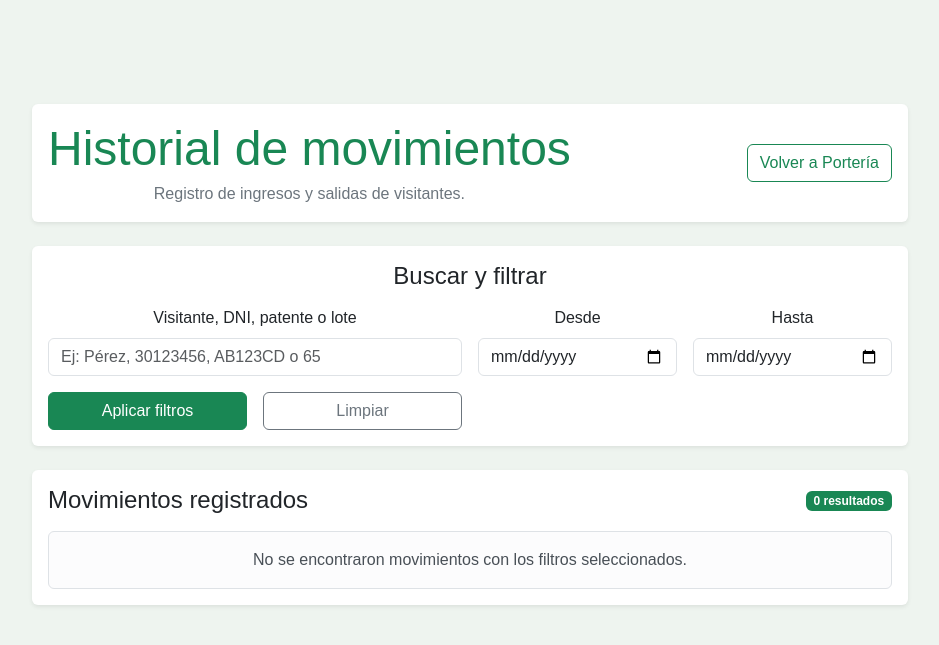
After one commit to rodrigocesantiago-arg/LasAcaciasHudson, a Django app: page /seguridad/historial/ in a window 1280 px wide. The commit adds this page. Shown: the top 645 px of the page, without its empty margins (170-1109 px from the left). Run offline with Django 5.2, Linux system fonts and the light colour scheme; the visitor is signed in with stand-in values (Sample User, id 1); data that the repository does not hold is empty.

Commit message:
Agregar historial de movimientos de porteria

```diff
--- /dev/null
+++ b/backend/core/templates/core/historial_seguridad.html
@@ -0,0 +1,107 @@
+{% load static %}
+<!DOCTYPE html>
+<html lang="es">
+<head>
+    <meta charset="UTF-8">
+    <meta name="viewport" content="width=device-width, initial-scale=1.0">
+    <title>Comunidad360 - Historial de Seguridad</title>
+    <link href="https://cdn.jsdelivr.net/npm/bootstrap@5.3.7/dist/css/bootstrap.min.css" rel="stylesheet">
+    <link rel="stylesheet" href="{% static 'core/css/styles.css' %}">
+</head>
+<body>
+<div class="container py-4">
+    <div class="card shadow-sm border-0 mb-4">
+        <div class="card-body">
+            <div class="d-flex justify-content-between align-items-center flex-wrap gap-3">
+                <div>
+                    <h1 class="text-success mb-1">Historial de movimientos</h1>
+                    <div class="text-secondary">Registro de ingresos y salidas de visitantes.</div>
+                </div>
+                <a href="{% url 'seguridad_visitas' %}" class="btn btn-outline-success">
+                    Volver a Portería
+                </a>
+            </div>
+        </div>
+    </div>
+
+    <div class="card shadow-sm border-0 mb-4">
+        <div class="card-body">
+            <h4 class="mb-3">Buscar y filtrar</h4>
+            <form method="get">
+                <div class="row g-3">
+                    <div class="col-lg-6">
+                        <label class="form-label">Visitante, DNI, patente o lote</label>
+                        <input type="text" name="q" value="{{ busqueda }}" class="form-control"
+                               placeholder="Ej: Pérez, 30123456, AB123CD o 65">
+                    </div>
+                    <div class="col-md-3">
+                        <label class="form-label">Desde</label>
+                        <input type="date" name="desde" value="{{ fecha_desde }}" class="form-control">
+                    </div>
+                    <div class="col-md-3">
+                        <label class="form-label">Hasta</label>
+                        <input type="date" name="hasta" value="{{ fecha_hasta }}" class="form-control">
+                    </div>
+                    <div class="col-md-3 d-grid">
+                        <button type="submit" class="btn btn-success">Aplicar filtros</button>
+                    </div>
+                    <div class="col-md-3 d-grid">
+                        <a href="{% url 'historial_seguridad' %}" class="btn btn-outline-secondary">Limpiar</a>
+                    </div>
+                </div>
+            </form>
+        </div>
+    </div>
+
+    <div class="card shadow-sm border-0">
+        <div class="card-body">
+            <div class="d-flex justify-content-between align-items-center mb-3 flex-wrap gap-2">
+                <h4 class="mb-0">Movimientos registrados</h4>
+                <span class="badge text-bg-success">{{ movimientos|length }} resultado{{ movimientos|length|pluralize }}</span>
+            </div>
+
+            {% if movimientos %}
+                <div class="table-responsive">
+                    <table class="table table-hover align-middle">
+                        <thead>
+                            <tr>
+                                <th>Visitante</th>
+                                <th>DNI</th>
+                                <th>Patente</th>
+                                <th>Lote</th>
+                                <th>Fecha autorizada</th>
+                                <th>Ingreso</th>
+                                <th>Salida</th>
+                                <th>Estado</th>
+                            </tr>
+                        </thead>
+                        <tbody>
+                        {% for visita in movimientos %}
+                            <tr>
+                                <td class="fw-bold">{{ visita.apellido }}, {{ visita.nombre }}</td>
+                                <td>{{ visita.dni }}</td>
+                                <td>{% if visita.patente %}<span class="badge text-bg-dark">{{ visita.patente }}</span>{% else %}<span class="text-secondary">—</span>{% endif %}</td>
+                                <td><span class="fw-bold">{{ visita.lote.numero }}</span>{% if visita.lote.apellido_familia %}<div class="small text-secondary">{{ visita.lote.apellido_familia }}</div>{% endif %}</td>
+                                <td>{{ visita.fecha|date:"d/m/Y" }}</td>
+                                <td>{% if visita.fecha_hora_ingreso %}<div class="fw-bold">{{ visita.fecha_hora_ingreso|date:"H:i" }}</div><div class="small text-secondary">{{ visita.fecha_hora_ingreso|date:"d/m/Y" }}</div>{% else %}<span class="text-secondary">—</span>{% endif %}</td>
+                                <td>{% if visita.fecha_hora_salida %}<div class="fw-bold">{{ visita.fecha_hora_salida|date:"H:i" }}</div><div class="small text-secondary">{{ visita.fecha_hora_salida|date:"d/m/Y" }}</div>{% else %}<span class="text-secondary">—</span>{% endif %}</td>
+                                <td>
+                                    {% if visita.fecha_hora_salida %}
+                                        <span class="badge text-bg-secondary">Finalizada</span>
+                                    {% else %}
+                                        <span class="badge text-bg-warning">Dentro</span>
+                                    {% endif %}
+                                </td>
+                            </tr>
+                        {% endfor %}
+                        </tbody>
+                    </table>
+                </div>
+            {% else %}
+                <div class="alert alert-light border mb-0">No se encontraron movimientos con los filtros seleccionados.</div>
+            {% endif %}
+        </div>
+    </div>
+</div>
+</body>
+</html>
--- a/backend/core/urls.py
+++ b/backend/core/urls.py
@@ -3,195 +3,42 @@ from . import views
 
 
 urlpatterns = [
-    path(
-        "",
-        views.home,
-        name="home"
-    ),
+    path("", views.home, name="home"),
+    path("login/", views.login_view, name="login"),
+    path("portal/", views.portal, name="portal"),
+    path("noticias/", views.noticias_view, name="noticias"),
+    path("cumpleanios/", views.cumpleanios_view, name="cumpleanios"),
+    path("mi-familia/", views.mi_familia, name="mi_familia"),
+    path("mi-familia/solicitar-modificacion/", views.solicitar_modificacion_familia, name="solicitar_modificacion_familia"),
+    path("mis-reservas-sum/", views.mis_reservas_sum, name="mis_reservas_sum"),
+    path("disponibilidad-sum/", views.disponibilidad_sum, name="disponibilidad_sum"),
+    path("reservar-sum/", views.reservar_sum, name="reservar_sum"),
+    path("cancelar-reserva-sum/<int:reserva_id>/", views.cancelar_reserva_sum, name="cancelar_reserva_sum"),
+    path("reclamos/", views.mis_reclamos, name="mis_reclamos"),
+    path("reclamos/nuevo/", views.nuevo_reclamo, name="nuevo_reclamo"),
+    path("mis-encomiendas/", views.mis_encomiendas, name="mis_encomiendas"),
+    path("documentos/", views.documentos_view, name="documentos"),
+    path("contactos-utiles/", views.contactos_utiles, name="contactos_utiles"),
 
-    path(
-        "login/",
-        views.login_view,
-        name="login"
-    ),
+    # VISITAS
+    path("visitas/", views.visitas_view, name="visitas"),
+    path("visitas/autorizar/", views.autorizar_visita, name="autorizar_visita"),
+    path("visitas/historial/", views.historial_visitas, name="historial_visitas"),
+    path("visitas/agenda/", views.agenda_visitas, name="agenda_visitas"),
+    path("visitas/invitados-frecuentes/", views.invitados_frecuentes, name="invitados_frecuentes"),
+    path("visitas/invitados-frecuentes/nuevo/", views.nuevo_invitado_frecuente, name="nuevo_invitado_frecuente"),
+    path("visitas/<int:visita_id>/cancelar/", views.cancelar_visita, name="cancelar_visita"),
 
-    path(
-        "portal/",
-        views.portal,
-        name="portal"
-    ),
+    # CARGA MASIVA DE VISITAS
+    path("visitas/carga-masiva/", views.carga_masiva_visitas, name="carga_masiva_visitas"),
+    path("visitas/carga-masiva/confirmar/", views.confirmar_carga_masiva_visitas, name="confirmar_carga_masiva_visitas"),
+    path("visitas/carga-masiva/plantilla/", views.descargar_plantilla_visitas, name="descargar_plantilla_visitas"),
 
-    path(
-        "noticias/",
-        views.noticias_view,
-        name="noticias"
-    ),
+    # SEGURIDAD / PORTERÍA
+    path("seguridad/visitas/", views.seguridad_visitas, name="seguridad_visitas"),
+    path("seguridad/historial/", views.historial_seguridad, name="historial_seguridad"),
+    path("seguridad/visitas/<int:visita_id>/ingreso/", views.registrar_ingreso, name="registrar_ingreso"),
+    path("seguridad/visitas/<int:visita_id>/salida/", views.registrar_salida, name="registrar_salida"),
 
-    path(
-        "cumpleanios/",
-        views.cumpleanios_view,
-        name="cumpleanios"
-    ),
-
-    path(
-        "mi-familia/",
-        views.mi_familia,
-        name="mi_familia"
-    ),
-
-    path(
-        "mi-familia/solicitar-modificacion/",
-        views.solicitar_modificacion_familia,
-        name="solicitar_modificacion_familia"
-    ),
-
-    path(
-        "mis-reservas-sum/",
-        views.mis_reservas_sum,
-        name="mis_reservas_sum"
-    ),
-
-    path(
-        "disponibilidad-sum/",
-        views.disponibilidad_sum,
-        name="disponibilidad_sum"
-    ),
-
-    path(
-        "reservar-sum/",
-        views.reservar_sum,
-        name="reservar_sum"
-    ),
-
-    path(
-        "cancelar-reserva-sum/<int:reserva_id>/",
-        views.cancelar_reserva_sum,
-        name="cancelar_reserva_sum"
-    ),
-
-    path(
-        "reclamos/",
-        views.mis_reclamos,
-        name="mis_reclamos"
-    ),
-
-    path(
-        "reclamos/nuevo/",
-        views.nuevo_reclamo,
-        name="nuevo_reclamo"
-    ),
-
-    path(
-        "mis-encomiendas/",
-        views.mis_encomiendas,
-        name="mis_encomiendas"
-    ),
-
-    path(
-        "documentos/",
-        views.documentos_view,
-        name="documentos"
-    ),
-
-    path(
-        "contactos-utiles/",
-        views.contactos_utiles,
-        name="contactos_utiles"
-    ),
-
-    # -------------------------------------------------
-    # VISITAS
-    # -------------------------------------------------
-
-    path(
-        "visitas/",
-        views.visitas_view,
-        name="visitas"
-    ),
-
-    path(
-        "visitas/autorizar/",
-        views.autorizar_visita,
-        name="autorizar_visita"
-    ),
-
-    path(
-        "visitas/historial/",
-        views.historial_visitas,
-        name="historial_visitas"
-    ),
-
-    path(
-        "visitas/agenda/",
-        views.agenda_visitas,
-        name="agenda_visitas"
-    ),
-
-    path(
-        "visitas/invitados-frecuentes/",
-        views.invitados_frecuentes,
-        name="invitados_frecuentes"
-    ),
-
-    path(
-        "visitas/invitados-frecuentes/nuevo/",
-        views.nuevo_invitado_frecuente,
-        name="nuevo_invitado_frecuente"
-    ),
-
-    path(
-        "visitas/<int:visita_id>/cancelar/",
-        views.cancelar_visita,
-        name="cancelar_visita"
-    ),
-
-    # -------------------------------------------------
-    # CARGA MASIVA DE VISITAS
-    # -------------------------------------------------
-
-    path(
-        "visitas/carga-masiva/",
-        views.carga_masiva_visitas,
-        name="carga_masiva_visitas"
-    ),
-
-    path(
-        "visitas/carga-masiva/confirmar/",
-        views.confirmar_carga_masiva_visitas,
-        name="confirmar_carga_masiva_visitas"
-    ),
-
-    path(
-        "visitas/carga-masiva/plantilla/",
-        views.descargar_plantilla_visitas,
-        name="descargar_plantilla_visitas"
-    ),
-
-    # -------------------------------------------------
-    # SEGURIDAD / PORTERÍA
-    # -------------------------------------------------
-
-    path(
-        "seguridad/visitas/",
-        views.seguridad_visitas,
-        name="seguridad_visitas"
-    ),
-
-    path(
-        "seguridad/visitas/<int:visita_id>/ingreso/",
-        views.registrar_ingreso,
-        name="registrar_ingreso"
-    ),
-
-    path(
-        "seguridad/visitas/<int:visita_id>/salida/",
-        views.registrar_salida,
-        name="registrar_salida"
-    ),
-
-    path(
-        "logout/",
-        views.logout_view,
-        name="logout"
-    ),
+    path("logout/", views.logout_view, name="logout"),
 ]
--- a/backend/core/views.py
+++ b/backend/core/views.py
@@ -1481,6 +1481,64 @@ def seguridad_visitas(request):
 
 
 # -------------------------------------------------
+# SEGURIDAD / PORTERÍA - HISTORIAL
+# -------------------------------------------------
+
+def historial_seguridad(request):
+    from django.db.models import Q
+
+    if not request.user.is_authenticated:
+        return redirect("home")
+
+    if not request.user.is_staff:
+        return redirect("portal")
+
+    busqueda = request.GET.get("q", "").strip()
+    fecha_desde = request.GET.get("desde", "").strip()
+    fecha_hasta = request.GET.get("hasta", "").strip()
+
+    movimientos = Visita.objects.filter(
+        Q(fecha_hora_ingreso__isnull=False)
+        | Q(fecha_hora_salida__isnull=False)
+    ).select_related("lote")
+
+    if busqueda:
+        movimientos = movimientos.filter(
+            Q(dni__icontains=busqueda)
+            | Q(patente__icontains=busqueda)
+            | Q(apellido__icontains=busqueda)
+            | Q(nombre__icontains=busqueda)
+            | Q(lote__numero__icontains=busqueda)
+        )
+
+    if fecha_desde:
+        movimientos = movimientos.filter(
+            fecha_hora_ingreso__date__gte=fecha_desde
+        )
+
+    if fecha_hasta:
+        movimientos = movimientos.filter(
+            fecha_hora_ingreso__date__lte=fecha_hasta
+        )
+
+    movimientos = movimientos.order_by(
+        "-fecha_hora_ingreso",
+        "-fecha",
+    )[:500]
+
+    return render(
+        request,
+        "core/historial_seguridad.html",
+        {
+            "movimientos": movimientos,
+            "busqueda": busqueda,
+            "fecha_desde": fecha_desde,
+            "fecha_hasta": fecha_hasta,
+        }
+    )
+
+
+# -------------------------------------------------
 # SEGURIDAD / PORTERÍA - INGRESO Y SALIDA
 # -------------------------------------------------
 
```
Also changed, not shown: backend/core/templates/core/seguridad_visitas.html (+162 -53 lines).
